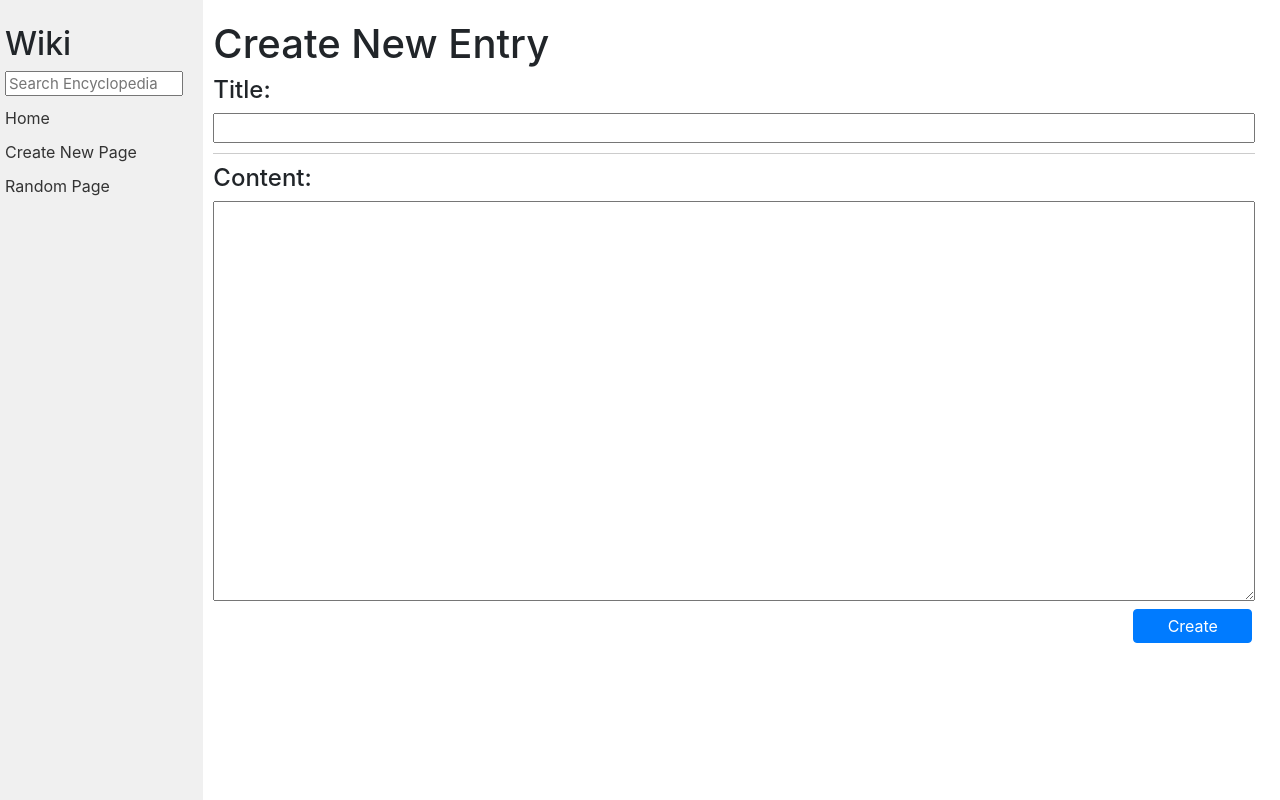
After one commit to chanhminh99/project1_wiki_django, a Django app: page /add in a window 1280 px wide. The commit adds this page. Run offline with Django 3.2, Linux system fonts and the light colour scheme; some libraries are stand-ins or nearby versions.

Commit message:
add search page, create new page

```diff
--- a/encyclopedia/static/encyclopedia/styles.css
+++ b/encyclopedia/static/encyclopedia/styles.css
@@ -1,6 +1,7 @@
 body {
     margin: 0;
     background-color: white;
+    overflow: hidden;
 }
 
 code {
@@ -9,12 +10,12 @@ code {
 
 h1 {
     margin-top: 0px;
-    padding-top: 20px;
+    padding-top: 10px;
 }
 
 textarea {
-    height: 90vh;
-    width: 80%;
+    height: 50vh;
+    width: 100%;
 }
 
 .main {
@@ -33,6 +34,18 @@ textarea {
     padding: 20px;
 }
 
+.sidebar__item {
+    margin: 10px 0;
+}
+
+.sidebar__item-link {
+    color: #333;
+}
+
+.sidebar__item-link.active {
+    color: #007bff;
+}
+
 .sidebar h2 {
     margin-top: 5px;
 }
@@ -48,3 +61,43 @@ textarea {
     margin-top:30px;margin-bottom:15px;
 }
 .error-actions .btn { margin-right:10px;}
+
+/* Form */
+
+.form__group {
+    display: flex;
+    flex-flow: column;
+    max-width: 1042px;
+}
+
+.form__label {
+    margin-bottom: .5rem;
+    font-weight: 500;
+    line-height: 1.2;
+    font-size: 1.5rem;
+}
+
+.alert {
+    margin-top: 10px;
+    text-align: center;
+}
+
+.separate {
+    border-bottom: 1px solid #ccc;
+    margin: 10px 0;
+}
+
+.right {
+    margin-top: 8px;
+    align-self: center;
+    position: relative;
+    left: 44%;
+    min-width: 119px;
+    height: 34px;
+}
+
+.btn {
+    display: inline-flex;
+    align-items: center;
+    justify-content: center;
+}
--- /dev/null
+++ b/encyclopedia/templates/encyclopedia/add.html
@@ -0,0 +1,38 @@
+{% extends 'encyclopedia/layout.html'%}
+
+{% block title %}
+    Add New Entry
+{% endblock%}
+
+{% block nav %}
+    <div class="sidebar__item">
+        <a class="sidebar__item-link" href="{% url 'encyclopedia:index' %}">Home</a>
+    </div>
+{% endblock %}
+
+{% block body %}
+    <h1>Create New Entry</h1>
+
+    <form action="{% url 'encyclopedia:wiki_add' %}" method="POST">
+        {% csrf_token %}
+        <div class="form__group">
+            {%for field in form%}
+                <label class="form__label" for="{{field.auto_id}}">{{field.label}}</label>
+                {{field}}
+                {% if field.label == "Title:" %}
+                <div class="separate"></div>
+                {% endif %}
+            {% endfor %}
+            <button class="btn btn-primary right" type="submit">Create</button>
+
+            {% if error %}
+            <div class="alert alert-danger" role="alert">
+                {{error}}
+            </div>
+            {% endif%}
+        </div>
+
+    </form>
+
+
+{% endblock %}
--- a/encyclopedia/templates/encyclopedia/content.html
+++ b/encyclopedia/templates/encyclopedia/content.html
@@ -4,6 +4,11 @@
     {{page}}
 {% endblock %}
 
+{%block nav%}
+    <div class="sidebar__item">
+        <a class="sidebar__item-link" href="{% url 'encyclopedia:index' %}">Home</a>
+    </div>
+{% endblock %}
 
 {% block body%}
     {% if content %}
--- a/encyclopedia/templates/encyclopedia/index.html
+++ b/encyclopedia/templates/encyclopedia/index.html
@@ -6,6 +6,12 @@
     {% else %}
         Encyclopedia
     {% endif %}
+{% endblock %}
+
+{%block nav%}
+    <div class="sidebar__item">
+        <a class="sidebar__item-link active" href="{% url 'encyclopedia:index' %}">Home</a>
+    </div>
 {% endblock %}
 
 {% block body %}
--- a/encyclopedia/templates/encyclopedia/layout.html
+++ b/encyclopedia/templates/encyclopedia/layout.html
@@ -15,17 +15,17 @@
                 <form>
                     <input class="search" type="text" name="q" placeholder="Search Encyclopedia" autocomplete="off">
                 </form>
-                <div>
-                    <a href="{% url 'encyclopedia:index' %}">Home</a>
-                </div>
-                <div>
-                    Create New Page
-                </div>
-                <div>
-                    Random Page
-                </div>
+
                 {% block nav %}
                 {% endblock %}
+
+                <div class="sidebar__item">
+                    <a class="sidebar__item-link" href="{% url 'encyclopedia:wiki_add' %}">Create New Page</a>
+                </div>
+                <div class="sidebar__item">
+                    <a class="sidebar__item-link" href="">Random Page</a>
+                </div>
+
             </div>
             <div class="main col-lg-10 col-md-9">
                 {% block body %}
--- a/encyclopedia/urls.py
+++ b/encyclopedia/urls.py
@@ -7,4 +7,5 @@ app_name = "encyclopedia"
 urlpatterns = [
     path("", views.index, name="index"),
     path("wiki/<str:page>", views.wiki_page, name="wiki_page"),
+    path("add",views.wiki_add, name="wiki_add")
 ]
--- a/encyclopedia/views.py
+++ b/encyclopedia/views.py
@@ -1,12 +1,37 @@
 from django.shortcuts import render
-
+from django import forms
+from django.http import HttpResponseRedirect
+from django.urls import reverse
 from . import util
 
 
+class NewEntryForm(forms.Form):
+    title = forms.CharField(max_length=100, label='Title:', widget=forms.TextInput(attrs={
+        'autocomplete': 'off'}))
+    content = forms.CharField(widget=forms.Textarea, label='Content:')
+
+
 def index(request):
-    return render(request, "encyclopedia/index.html", {
-        "entries": util.list_entries()
-    })
+    list_entries = util.list_entries()
+    if request.method == 'GET':
+        query = request.GET.get('q', False)
+        if query:
+            if query in list_entries:
+                #return HttpResponseRedirect(reverse('encyclopedia:wiki_page',args=[query]))
+                return HttpResponseRedirect(reverse('encyclopedia:wiki_page',kwargs={'page':query}))
+            else:
+                sub_list = []
+                for entry in list_entries:
+                    if query in entry:
+                        sub_list.append(entry)
+                return render(request,"encyclopedia/search.html", {
+                    "entries": sub_list
+                })
+
+        else:
+            return render(request, "encyclopedia/index.html", {
+                "entries": list_entries
+            })
 
 
 def wiki_page(request, page):
@@ -14,3 +39,29 @@ def wiki_page(request, page):
         "page": page,
         "content": util.get_entry(page),
     })
+
+
+def wiki_add(request):
+    if request.method == 'POST':
+        form = NewEntryForm(request.POST)
+        if form.is_valid():
+            entries = util.list_entries()
+            title = form.cleaned_data['title']
+            if title not in entries:
+                # handle save
+                content = form.cleaned_data['content']
+                util.save_entry(title,content)
+                return render(request, "encyclopedia/content.html", {
+                    "page": title,
+                    "content": content
+                })
+            else:
+                # print error
+                error = "The {} has already existed!"
+                return render(request,"encyclopedia/add.html",{
+                    "form": form,
+                    "error": error.format(title)
+                })
+    return render(request,"encyclopedia/add.html", {
+        "form": NewEntryForm()
+    })
```
Also changed, not shown: encyclopedia/templates/encyclopedia/search.html (added, +30 -0 lines), entries/Test1.md (added, +13 -0 lines).
